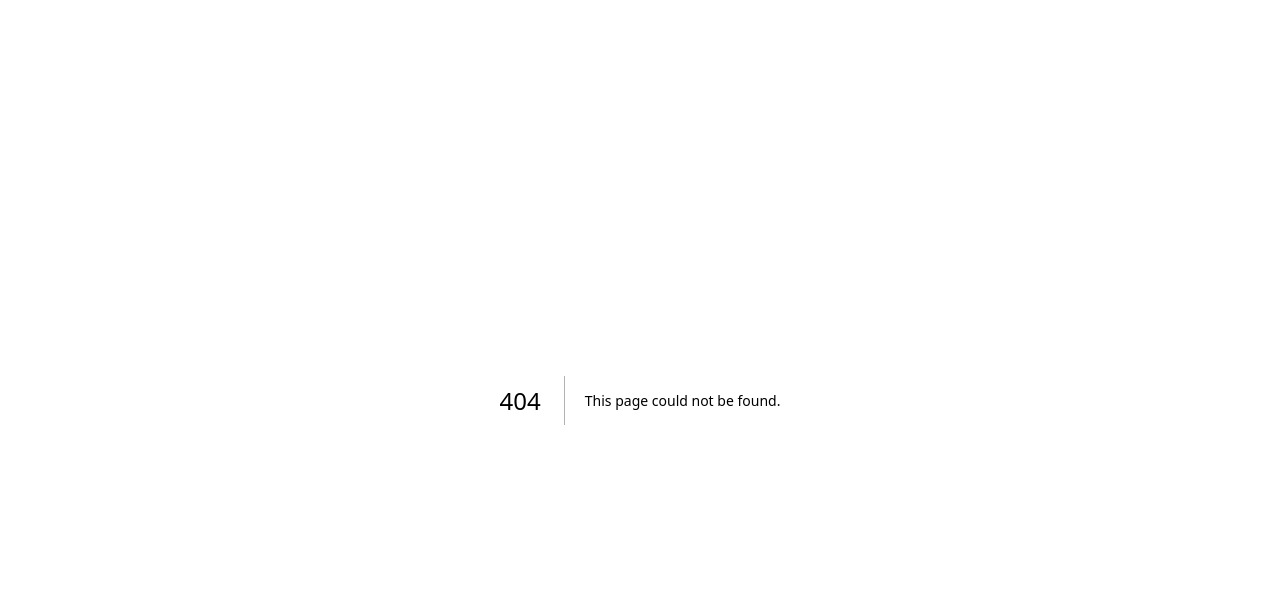
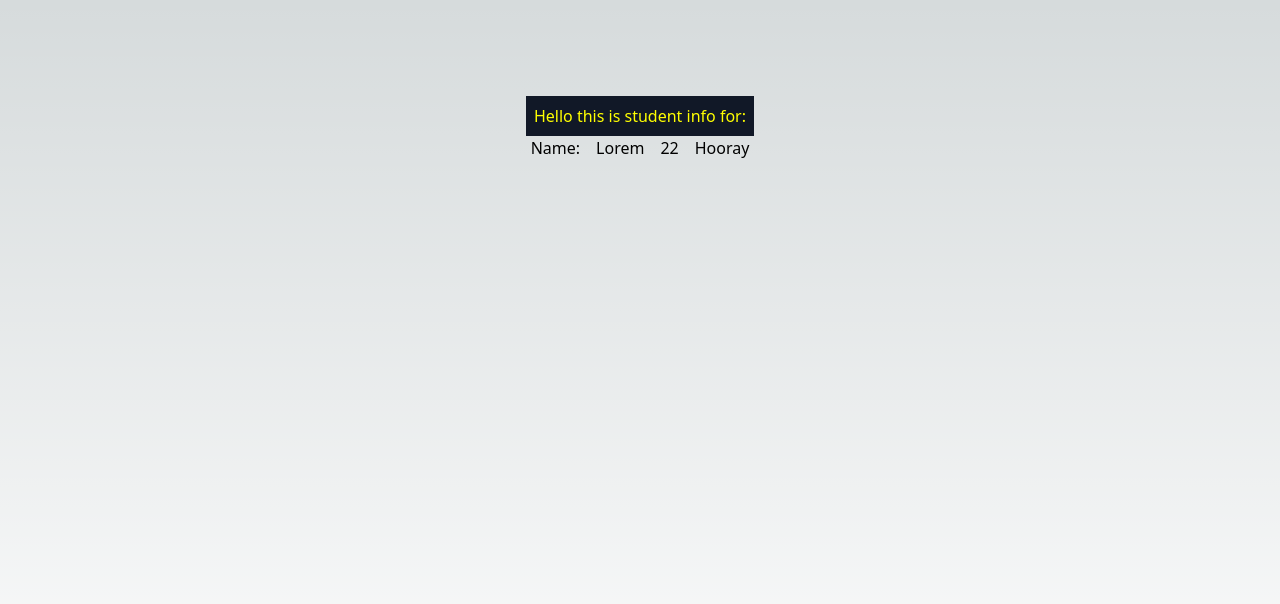
Before and after one commit to rahimvirani7/learning-nextjs, a Next.js app: page /students/1 in a window 1280 px wide. Before the commit this address had no page. Shown: the top 604 px of the page. Built offline with nearby package versions, Linux system fonts and the light colour scheme.

Commit message:
Added dynamic routing

```diff
--- a/app/layout.js
+++ b/app/layout.js
@@ -4,8 +4,7 @@ import { Inter } from 'next/font/google'
 const inter = Inter({ subsets: ['latin'] })
 
 export const metadata = {
-  title: 'Create Next App',
-  description: 'Generated by create next app',
+  title: 'Learning NextJs - Home'
 }
 
 export default function RootLayout({ children }) {
--- a/app/page.js
+++ b/app/page.js
@@ -1,8 +1,12 @@
-import Image from 'next/image'
+import Image from 'next/image';
+import Link from 'next/link';
+import data from '../sample.json';
+
 
 export default function Home() {
+
   return (
-    <main className="flex min-h-screen flex-col items-center justify-between p-24">
+    <main className="flex min-h-screen flex-col items-center justify-around p-24">
       <div className="z-10 w-full max-w-5xl items-center justify-between font-mono text-sm lg:flex">
         <p className="fixed left-0 top-0 flex w-full justify-center border-b border-gray-300 bg-gradient-to-b from-zinc-200 pb-6 pt-8 backdrop-blur-2xl dark:border-neutral-800 dark:bg-zinc-800/30 dark:from-inherit lg:static lg:w-auto  lg:rounded-xl lg:border lg:bg-gray-200 lg:p-4 lg:dark:bg-zinc-800/30">
           Get started by editing&nbsp;
@@ -28,86 +32,24 @@ export default function Home() {
         </div>
       </div>
 
-      <div className="relative flex place-items-center before:absolute before:h-[300px] before:w-[480px] before:-translate-x-1/2 before:rounded-full before:bg-gradient-radial before:from-white before:to-transparent before:blur-2xl before:content-[''] after:absolute after:-z-20 after:h-[180px] after:w-[240px] after:translate-x-1/3 after:bg-gradient-conic after:from-sky-200 after:via-blue-200 after:blur-2xl after:content-[''] before:dark:bg-gradient-to-br before:dark:from-transparent before:dark:to-blue-700 before:dark:opacity-10 after:dark:from-sky-900 after:dark:via-[#0141ff] after:dark:opacity-40 before:lg:h-[360px]">
-        <Image
-          className="relative dark:drop-shadow-[0_0_0.3rem_#ffffff70] dark:invert"
-          src="/next.svg"
-          alt="Next.js Logo"
-          width={180}
-          height={37}
-          priority
-        />
+      <div className='wrapper p-2 my-4'>
+        {
+          data.map((item, index) => {
+            return (
+              <a key={index} className='mx-2 inline-block' href={`/students/${item.id}`}>
+                <p>{item.name}</p>
+                <p className={item.isPromoted ? 'bg-green-400' : 'bg-red-400'}>&nbsp;</p>
+              </a>
+            )
+          })
+        }
       </div>
 
-      <div className="mb-32 grid text-center lg:mb-0 lg:grid-cols-4 lg:text-left">
-        <a
-          href="https://nextjs.org/docs?utm_source=create-next-app&utm_medium=appdir-template&utm_campaign=create-next-app"
-          className="group rounded-lg border border-transparent px-5 py-4 transition-colors hover:border-gray-300 hover:bg-gray-100 hover:dark:border-neutral-700 hover:dark:bg-neutral-800/30"
-          target="_blank"
-          rel="noopener noreferrer"
-        >
-          <h2 className={`mb-3 text-2xl font-semibold`}>
-            Docs{' '}
-            <span className="inline-block transition-transform group-hover:translate-x-1 motion-reduce:transform-none">
-              -&gt;
-            </span>
-          </h2>
-          <p className={`m-0 max-w-[30ch] text-sm opacity-50`}>
-            Find in-depth information about Next.js features and API.
-          </p>
-        </a>
+      <div className='block'>
+        <p >Read <Link className='underline' href="/pages/page-one">this page!</Link></p>
+      </div>
 
-        <a
-          href="https://nextjs.org/learn?utm_source=create-next-app&utm_medium=appdir-template-tw&utm_campaign=create-next-app"
-          className="group rounded-lg border border-transparent px-5 py-4 transition-colors hover:border-gray-300 hover:bg-gray-100 hover:dark:border-neutral-700 hover:dark:bg-neutral-800 hover:dark:bg-opacity-30"
-          target="_blank"
-          rel="noopener noreferrer"
-        >
-          <h2 className={`mb-3 text-2xl font-semibold`}>
-            Learn{' '}
-            <span className="inline-block transition-transform group-hover:translate-x-1 motion-reduce:transform-none">
-              -&gt;
-            </span>
-          </h2>
-          <p className={`m-0 max-w-[30ch] text-sm opacity-50`}>
-            Learn about Next.js in an interactive course with&nbsp;quizzes!
-          </p>
-        </a>
 
-        <a
-          href="https://vercel.com/templates?framework=next.js&utm_source=create-next-app&utm_medium=appdir-template&utm_campaign=create-next-app"
-          className="group rounded-lg border border-transparent px-5 py-4 transition-colors hover:border-gray-300 hover:bg-gray-100 hover:dark:border-neutral-700 hover:dark:bg-neutral-800/30"
-          target="_blank"
-          rel="noopener noreferrer"
-        >
-          <h2 className={`mb-3 text-2xl font-semibold`}>
-            Templates{' '}
-            <span className="inline-block transition-transform group-hover:translate-x-1 motion-reduce:transform-none">
-              -&gt;
-            </span>
-          </h2>
-          <p className={`m-0 max-w-[30ch] text-sm opacity-50`}>
-            Explore the Next.js 13 playground.
-          </p>
-        </a>
-
-        <a
-          href="https://vercel.com/new?utm_source=create-next-app&utm_medium=appdir-template&utm_campaign=create-next-app"
-          className="group rounded-lg border border-transparent px-5 py-4 transition-colors hover:border-gray-300 hover:bg-gray-100 hover:dark:border-neutral-700 hover:dark:bg-neutral-800/30"
-          target="_blank"
-          rel="noopener noreferrer"
-        >
-          <h2 className={`mb-3 text-2xl font-semibold`}>
-            Deploy{' '}
-            <span className="inline-block transition-transform group-hover:translate-x-1 motion-reduce:transform-none">
-              -&gt;
-            </span>
-          </h2>
-          <p className={`m-0 max-w-[30ch] text-sm opacity-50`}>
-            Instantly deploy your Next.js site to a shareable URL with Vercel.
-          </p>
-        </a>
-      </div>
     </main>
   )
 }
--- a/package.json
+++ b/package.json
@@ -1,5 +1,5 @@
 {
-  "name": "my-app-2",
+  "name": "learning-nextjs",
   "version": "0.1.0",
   "private": true,
   "scripts": {
--- a/pages/pages/page-one/index.js
+++ b/pages/pages/page-one/index.js
@@ -1,10 +1,25 @@
-import Image from 'next/image';
 import '../../../app/globals.css';
+import Head from 'next/head';
+import Image from 'next/image'
 
 export default function PageOne() {
   return (
-    <main className="flex min-h-screen flex-col items-center justify-between p-24">
-      <div className='bg-gray-900 p-2 text-second'>Hello this is my first page.</div>
-    </main>
+    <>
+      <Head>
+        <title>Page One</title>
+      </Head>
+      <main className='flex min-h-screen flex-col items-center p-24'>
+        <div className='bg-gray-900 p-2 text-second'>Hello this is my first page.</div>
+        <Image
+          className='mt-8'
+          src="/mtn.png"
+          height={0}
+          width={300}
+          alt="Your Name"
+          loading="lazy"
+        />
+      </main>
+    </>
+
   )
 }
--- /dev/null
+++ b/pages/students/[id].js
@@ -0,0 +1,60 @@
+import '@/app/globals.css';
+import Head from 'next/head';
+import data from '@/sample.json';
+
+export default function PageOne({ dataForId }) {
+    return (
+        <>
+            <Head>
+                <title>Student Info - {dataForId.name}</title>
+            </Head>
+            <main className='flex min-h-screen flex-col items-center p-24'>
+                <p className='bg-gray-900 p-2 text-second'>Hello this is student info for:</p>
+                <div>
+                    <div>
+                        <p className='inline-block mx-2'>Name:</p>
+                        <p className='inline-block mx-2'>{dataForId.name}</p>
+                        <p className='inline-block mx-2'>{dataForId.age}</p>
+                        <p className='inline-block mx-2'>{dataForId.isPromoted ? 'Hooray' : 'Nope'}</p>
+                    </div>
+                </div>
+            </main>
+        </>
+
+    )
+}
+
+export async function getStaticPaths() {
+    // Return a list of possible value for id
+    const dataIds = data.map((item) => {
+        return {
+            params: {
+                id: item.id.toString(),
+            }
+        }
+    });
+    // console.log("allIds", dataIds);
+    return {
+        paths: dataIds,
+        fallback: false,
+    };
+
+}
+
+export async function getStaticProps({ params }) {
+    // Fetch necessary data for the blog post using params.id
+    console.log("id passed", params.id);
+
+    const dataForId =
+    data.find((obj) => {
+        return obj.id == params.id;
+    });
+
+    // console.log("dFI", dataForId);
+
+    return {
+        props: {
+            dataForId,
+        },
+    };
+}
--- /dev/null
+++ b/sample.json
@@ -0,0 +1,42 @@
+[
+    {
+        "id": 1,
+        "name": "Lorem",
+        "age": 22,
+        "isPromoted": true
+
+    },
+    {
+        "id": 2,
+        "name": "Ipsum",
+        "age": 20,
+        "isPromoted": false
+
+    },
+    {
+        "id": 3,
+        "name": "Dolor",
+        "age": 29,
+        "isPromoted": true
+
+    },
+    {
+        "id": 4,
+        "name": "Sit Amet",
+        "age": 288,
+        "isPromoted": true
+
+    },
+    {
+        "id": 344566,
+        "name": "Noureen",
+        "age": 34,
+        "isPromoted": false
+    },
+    {
+        "id": 3445,
+        "name": "Rahim",
+        "age": 35,
+        "isPromoted": false
+    }
+]
--- a/tailwind.config.js
+++ b/tailwind.config.js
@@ -20,6 +20,8 @@ module.exports = {
       'second': '#ff0',
       white: colors.white,
       gray: colors.gray,
+      green: colors.green,
+      red: colors.red
     }
   },
   plugins: [],
```
Also changed, not shown: public/mtn.png (added).
